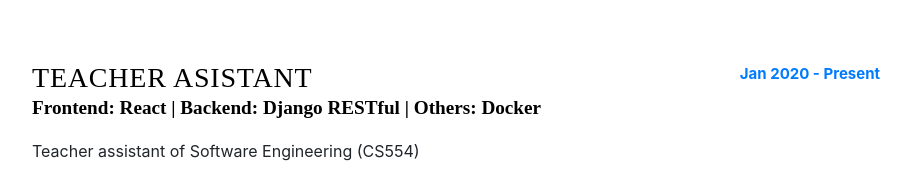
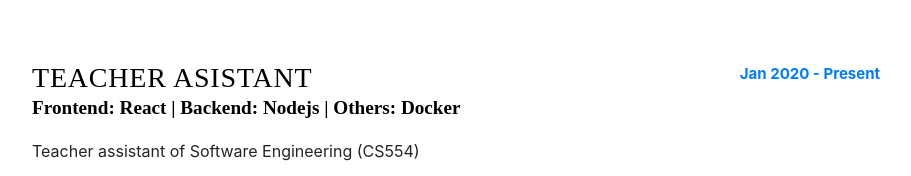
Before and after one commit to Westwood-S/resume, a website with bundled scripts: page index.html in a window 1280 px wide. Shown: the part 1473-1649 px from the top of the page, without its empty margins (320-1231 px from the left). Built offline with nearby package versions, Linux system fonts and the light colour scheme.

Commit message:
Update index.html

```diff
--- a/index.html
+++ b/index.html
@@ -107,7 +107,7 @@
             <div class="resume-item d-flex flex-column flex-md-row justify-content-between mb-5">
               <div class="resume-content">
                 <h3 class="mb-0">Teacher Asistant</h3>
-                <div class="subheading mb-3">Frontend: React | Backend: Django RESTful | Others: Docker</div>
+                <div class="subheading mb-3">Frontend: React | Backend: Nodejs | Others: Docker</div>
                 <p>Teacher assistant of Software Engineering (CS554)</p>
                 <ul>
                   <li>Deploy a private server of Battlecode 2020 MIT for students to run code on the private cloud of PSU.</li>
```
